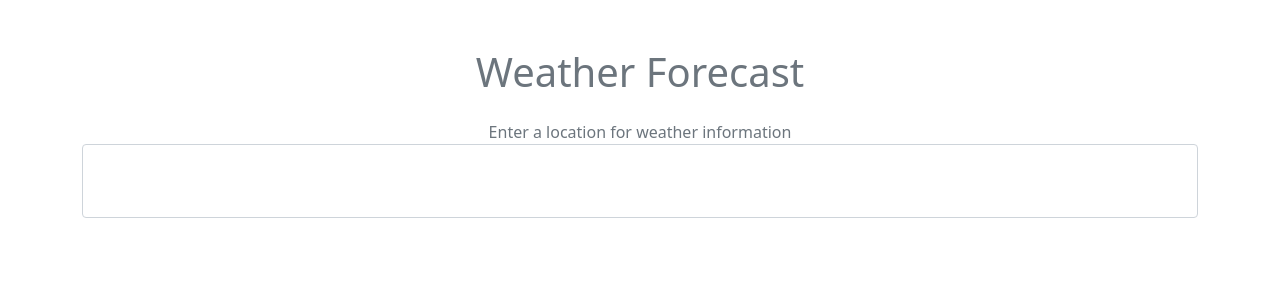
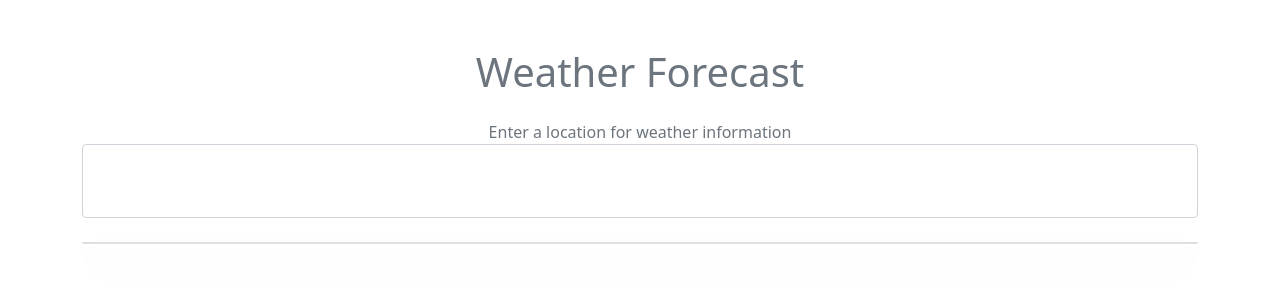
Before and after one commit to miryasha/Weather_Console, a plain HTML site: page index.html in a window 1280 px wide. Drawn offline with nearby package versions, Linux system fonts and the light colour scheme.

Commit message:
adding some css

```diff
--- a/index.html
+++ b/index.html
@@ -17,6 +17,10 @@
            <input type="text" name="city" class="form-control p-4">
 
         </form>
+<!--this is part to show pic depends on time-->
+        <div class="card shadow-lg rounded">
+
+        </div>
 
     </div>
 
```
Also changed, not shown: readme.md (added).
